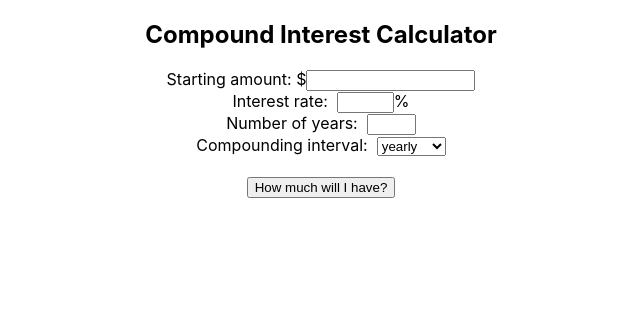
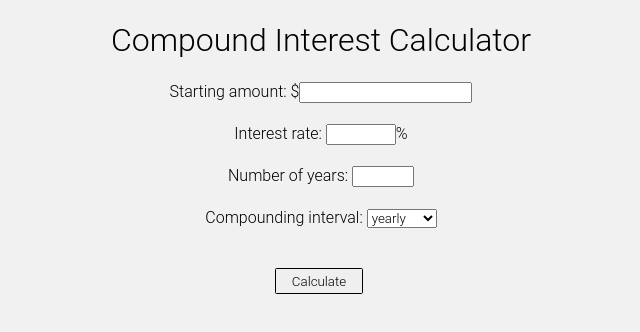
Before and after one commit to colerau/compound-interest-calc, a React (Create React App) app: page / in a window 1280 px wide. Shown: the top 332 px of the page, without its empty margins (319-959 px from the left). Built offline with nearby package versions, Linux system fonts and the light colour scheme.

Commit message:
app styled. entering testing phase

```diff
--- a/src/App.css
+++ b/src/App.css
@@ -28,6 +28,47 @@
   color: #61dafb;
 }
 
+.cool-button {
+  display: inline-block;
+  padding: 0.35em 1.2em;
+  border: 0.1em solid #000000;
+  margin: 0 0.3em 0.3em 0;
+  border-radius: 0.12em;
+  box-sizing: border-box;
+  text-decoration: none;
+  font-family: 'Roboto', sans-serif;
+  font-weight: 300;
+  color: #000000;
+  text-align: center;
+  transition: all 0.2s;
+}
+
+.cool-button:hover {
+  color: #FFFFFF;
+  background-color: forestgreen;
+}
+
+.cool-font, input {
+  text-decoration: none;
+  font-family: 'Roboto', sans-serif;
+  font-weight: 300;
+}
+
+.cool-box {
+  box-sizing: border-box;
+  padding: 0.35em 1.2em;
+  border: 0.1em solid #000000;
+  margin: 0 0 0.3em 0;
+  border-radius: 0.12em;
+}
+
+.cool-big-font {
+  text-decoration: none;
+  font-family: 'Roboto', sans-serif;
+  font-weight: 250;
+  font-size: 50px;
+}
+
 @keyframes App-logo-spin {
   from {
     transform: rotate(0deg);
--- a/src/components/CompInterestForm.js
+++ b/src/components/CompInterestForm.js
@@ -25,41 +25,45 @@ const CompInterestForm = props => {
 
   return (
     <div>
-      <h2>Compound Interest Calculator</h2>
+      <h1 className="cool-font">Compound Interest Calculator</h1>
       <form onSubmit={handleSubmit}>
-        <label>
-          Starting amount: $
-          <input type="text" size="18" value={startingAmount} onChange={(e) => setStartingAmount(e.target.value)} />
+          <label className="cool-font">
+            Starting amount:&nbsp;$
+            <input className="cool-font" type="text" size="18" value={startingAmount} onChange={(e) => setStartingAmount(e.target.value)} />
           </label>
           <br />
-        <label>
-          Interest rate: &nbsp;
-          <input type="text" size="4" value={interestRate} onChange={(e) => setInterestRate(e.target.value)} />
+          <br />
+          <label className="cool-font">
+            Interest rate:&nbsp;
+            <input className="cool-font" type="text" size="4" value={interestRate} onChange={(e) => setInterestRate(e.target.value)} />
             %
           </label>
           <br />
-        <label>
-          Number of years: &nbsp;
-          <input type="text" size="3" value={numYears} onChange={(e) => setNumYears(e.target.value)} />
+          <br />
+          <label className="cool-font">
+            Number of years:&nbsp;
+            <input className="cool-font" type="text" size="3" value={numYears} onChange={(e) => setNumYears(e.target.value)} />
           </label>
           <br />
-        <label>
-          Compounding interval: &nbsp;
-          <select value={interval} onChange={(e) => setInterval(e.target.value)}>
-            <option value="yearly">yearly</option>
-            <option value="monthly">monthly</option>
+          <br />
+          <label className="cool-font">
+            Compounding interval:&nbsp;
+            <select className="cool-font" value={interval} onChange={(e) => setInterval(e.target.value)}>
+              <option className="cool-font" value="yearly">yearly</option>
+              <option className="cool-font" value="monthly">monthly</option>
             </select>
           </label>
           <br />
           <br />
-        <input type="submit" value="How much will I have?" />
+          <br />
+        <input type="submit" value="Calculate" className="cool-button" />
       </form>
 
       {finalAmount ?
         <>
         <br />
         <br />
-        <h1>{`You will have $${numberWithCommas(finalAmount.toFixed(2))}`}</h1>
+          <h1 className="cool-big-font">{`You will have $${numberWithCommas(finalAmount.toFixed(2))}`}</h1>
         </>
         :
         <></>
--- a/src/index.css
+++ b/src/index.css
@@ -5,6 +5,7 @@ body {
     sans-serif;
   -webkit-font-smoothing: antialiased;
   -moz-osx-font-smoothing: grayscale;
+  background-color: #F1F1F1;
 }
 
 code {
```
Lines whose indentation alone changed are shown as unchanged.
